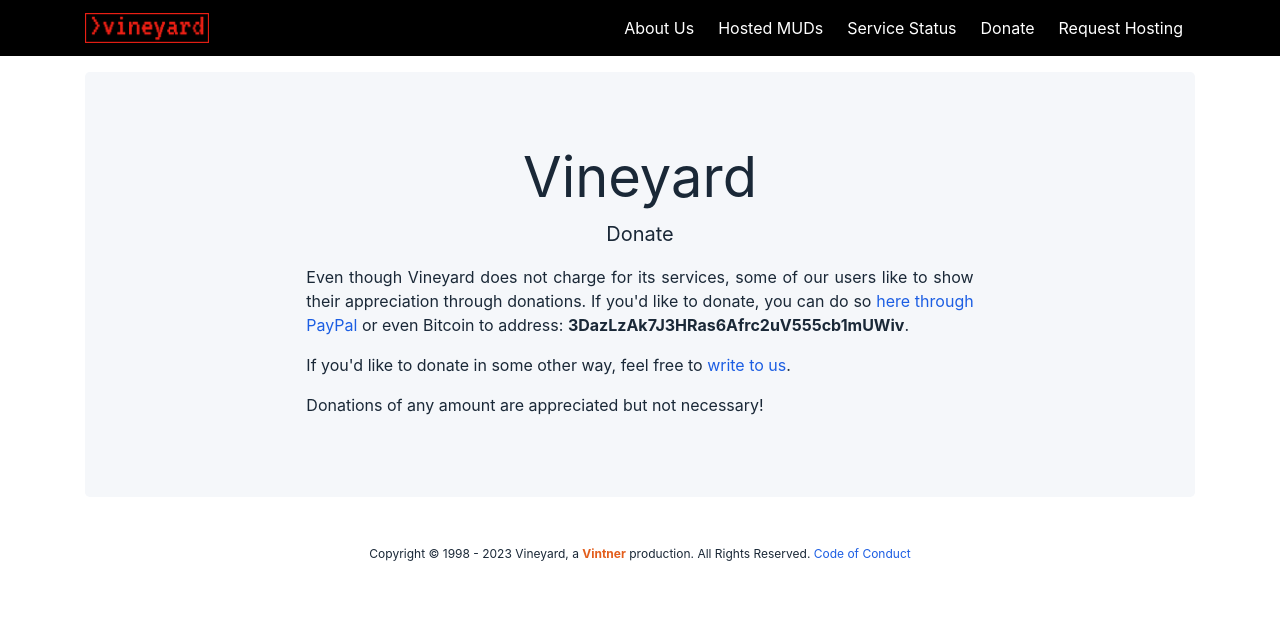
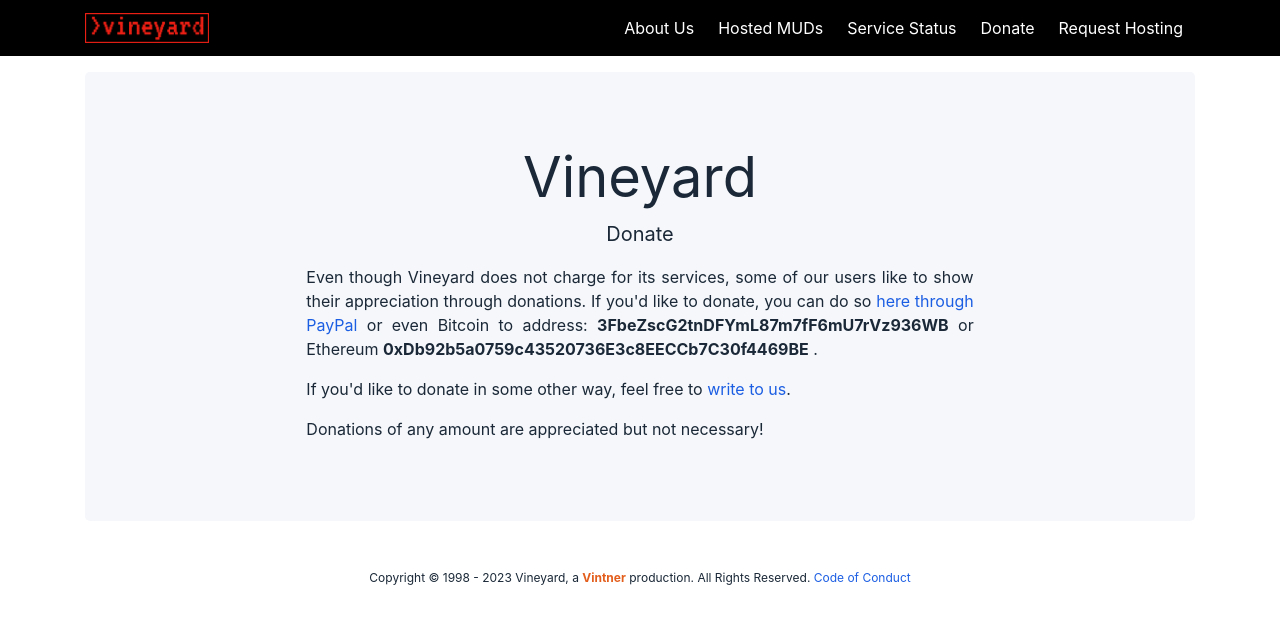
Before and after one commit to vintnerhaus/vineyard.haus, a Jekyll site: the page built from donate.html, in a window 1280 px wide. Shown: the top 624 px of the page. Built offline with Jekyll 4.4.1, drawn with Linux system fonts in a browser that asks for light colours; nearby versions of some CDN libraries; Markdown is read by kramdown in place of the engine named in the settings.

Commit message:
Update donate.html

```diff
--- a/donate.html
+++ b/donate.html
@@ -10,7 +10,7 @@
     <p style="text-align:justify">Even though Vineyard does not charge for its services, some of our users like to show
       their appreciation through
       donations. If you'd like to donate, you can do so <a href="https://www.paypal.me/jasonbabo" target="_blank">here
-        through PayPal</a> or even Bitcoin to address: <b>3DazLzAk7J3HRas6Afrc2uV555cb1mUWiv</b>.</p>
+        through PayPal</a> or even Bitcoin to address: <b>3FbeZscG2tnDFYmL87m7fF6mU7rVz936WB</b> or Ethereum <b>0xDb92b5a0759c43520736E3c8EECCb7C30f4469BE</b> .</p>
     <p style="text-align:justify">If you'd like to donate in some other way, feel free to
       <script language="JavaScript">
         var username = "hostme";
```
